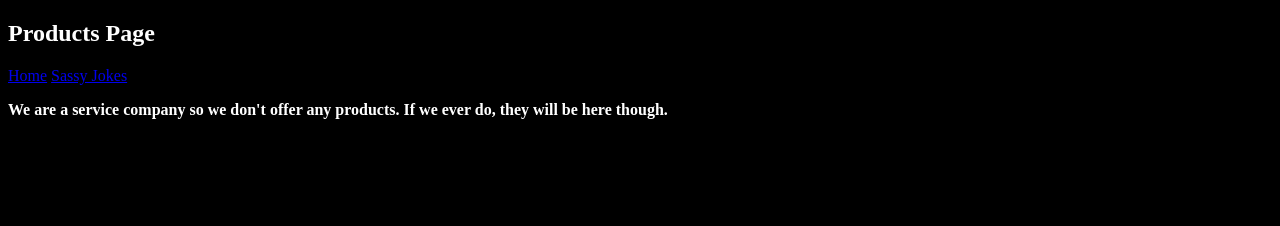
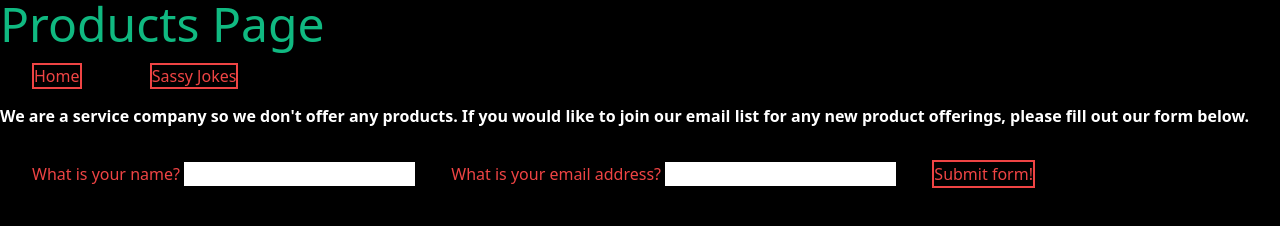
Before and after one commit to SeanMcGinnis1/hw2, a plain HTML site: page Products.html in a window 1280 px wide. Drawn offline with nearby package versions, Linux system fonts and the light colour scheme.

Commit message:
on the internet?

```diff
--- a/Products.html
+++ b/Products.html
@@ -2,14 +2,32 @@
 <html>
 <head>
     <Title>Products</Title>
+    <link href="https://unpkg.com/tailwindcss@^2/dist/tailwind.min.css" rel="stylesheet" type="text/css">
+
 </head>
 <body style="background-color: black;">
-    <H2 style="color: white">Products Page</h2>
-    <a href="Index.html">Home</a>
+    <H2 class="text-green-500 text-5xl">Products Page</h2>
 
-    <a href="SassyJokes.html">Sassy Jokes</a>
 
-    <p style="color:white"><strong>We are a service company so we don't offer any products.  If we ever do, they will be here though.</strong></p>
+    <p class="my-4">
+        <a href="Index.html" class="text-red-500 border-2 border-red-500 mx-8">Home</a>
+
+        <a href="SassyJokes.html" class="text-red-500 border-2 border-red-500 mx-8">Sassy Jokes</a>
+
+    </P>
+
+        <p style="color:white"><strong>We are a service company so we don't offer any products.  If you would like to join our email list for any new product offerings, please fill out our form below.</strong></p>
+
+<form action="thanks.html">
+    <label for="name" class="text-red-500 ml-8">What is your name?</label>
+    <input type="text" id="name" name="name">
+
+    <label for="email" class="text-red-500 ml-8">What is your email address?</label>
+    <input type="text" id="email" name="email">
+
+    <button class="border-2 border-red-500 text-red-500 m-8">Submit form!</button>
+
+</form>
 
 
 </body>
```
Also changed, not shown: SassyJokes.html (+14 -8 lines), thanks.html (added, +18 -0 lines), 1 other file.
